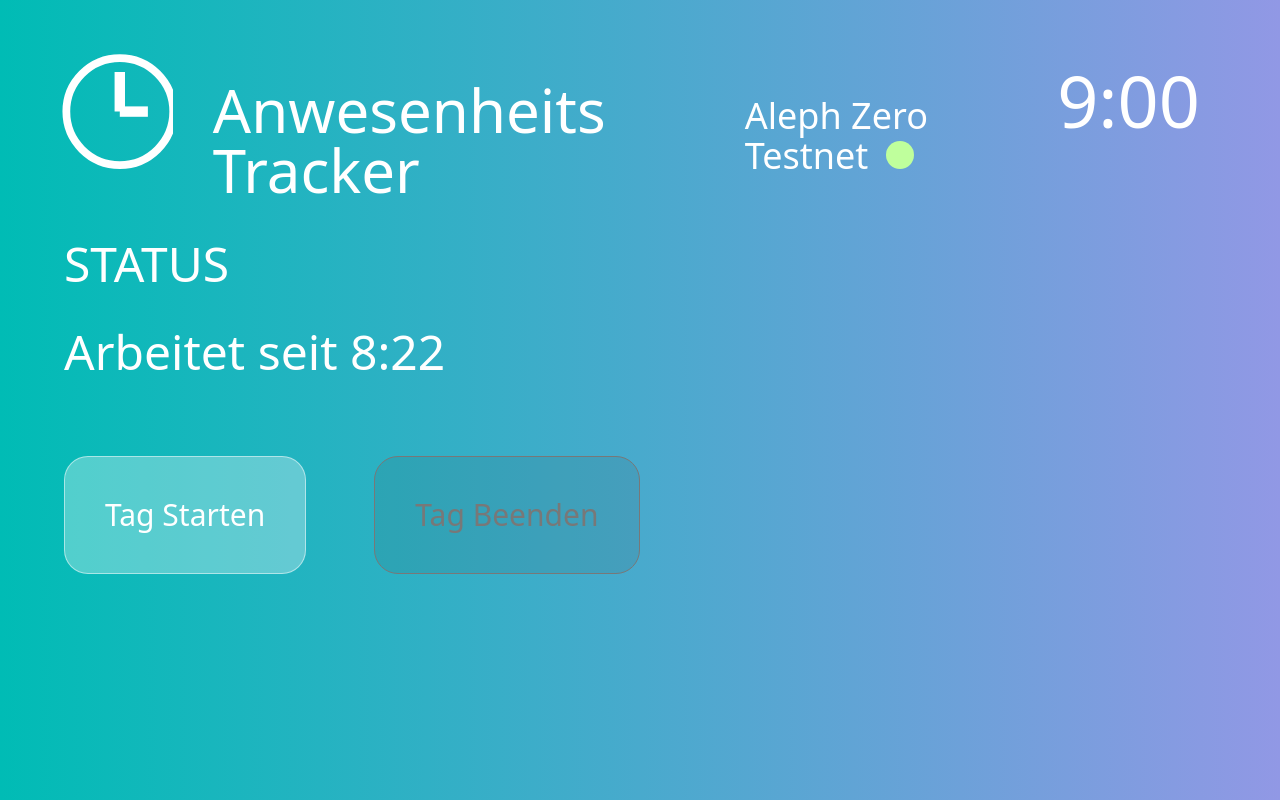
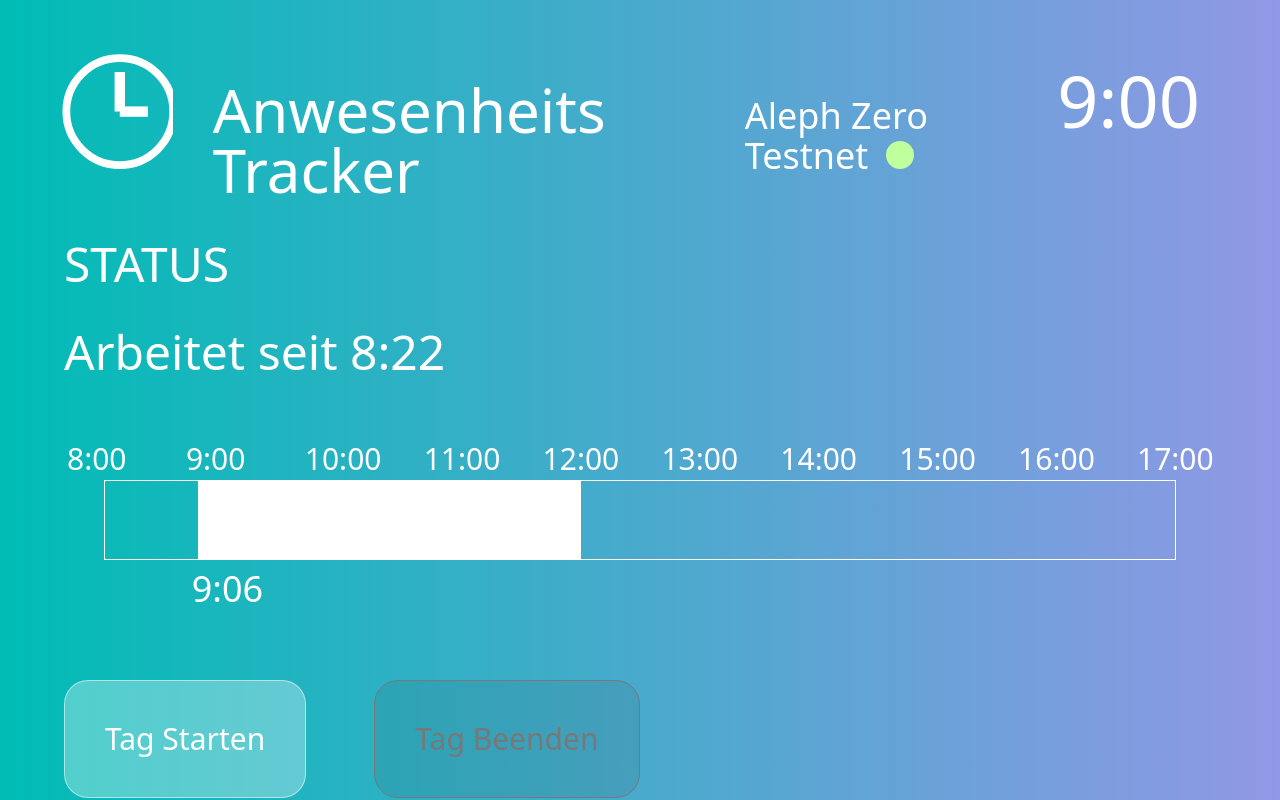
Before and after one commit to stoand/hello-smart-contracts, a SvelteKit app in the folder ui/: page /asdf1234 in a window 1280 px wide. Built offline with nearby package versions, Linux system fonts and the light colour scheme.

Commit message:
ui: tracker progress bar

```diff
--- a/ui/src/routes/[account]/+page.svelte
+++ b/ui/src/routes/[account]/+page.svelte
@@ -1,10 +1,79 @@
 <script lang="ts">
+    const MIN_WORK_HOUR = 8;
+    const MAX_WORK_HOUR = 17;
+
+    let barContainer: any;
+    let barInited = false;
+
+    let workHours: { hour: number; offset: number } = [];
+    let workRange = { start: 9.1, end: 12.0 };
+    let workRangePixels = { start: 0, width: 0 };
+
+    let currentTime = 9.1;
+    let currentTimeHour = '9';
+    let currentTimeMinutes = '06';
+    let currentTimeOffset = 0;
+
+    $: if (barContainer && !barInited) {
+        barInited = true;
+        let hourCount = MAX_WORK_HOUR - MIN_WORK_HOUR;
+        let hourOffset = barContainer.scrollWidth / hourCount;
+
+        for (let i = MIN_WORK_HOUR; i <= MAX_WORK_HOUR; i++) {
+            console.log(barContainer.scrollWidth);
+            workHours.push({
+                hour: i,
+                offset: (i - MIN_WORK_HOUR) * hourOffset,
+            });
+        }
+
+        // to prevent state from becoming stale
+        workHours = workHours;
+
+        workRangePixels.start = (workRange.start - MIN_WORK_HOUR) * hourOffset;
+        workRangePixels.width =
+            (workRange.end - MIN_WORK_HOUR) * hourOffset -
+            workRangePixels.start;
+
+        currentTimeOffset = (currentTime - MIN_WORK_HOUR) * hourOffset;
+    }
 </script>
 
 <div class="ml-16 mt-10">
     <div class="text-5xl">STATUS</div>
 
     <div class="text-5xl mt-10">Arbeitet seit 8:22</div>
+
+    <div class="p-10">
+        <div
+            bind:this={barContainer}
+            class="relative mt-16 mr-16 h-20 border-white border-solid border-[1px]"
+        >
+            {#each workHours as workHour}
+                <div
+                    style="position: absolute; left: {-38 +
+                        workHour.offset}px; top: -40px"
+                    class="text-3xl"
+                >
+                    {workHour.hour}:00
+                </div>
+            {/each}
+            <div
+                class="bg-white"
+                style="height: 100%; position: absolute; left: {-38 +
+                    workRangePixels.start}px; width:{workRangePixels.width + 38}px"
+            />
+
+            <div
+                style="position: absolute; left: {-44 +
+                    currentTimeOffset}px; bottom: -50px"
+                class="text-4xl"
+            >
+                {currentTimeHour}:{currentTimeMinutes}
+            </div>
+
+        </div>
+    </div>
 
     <div class="mt-20">
         <button
```
